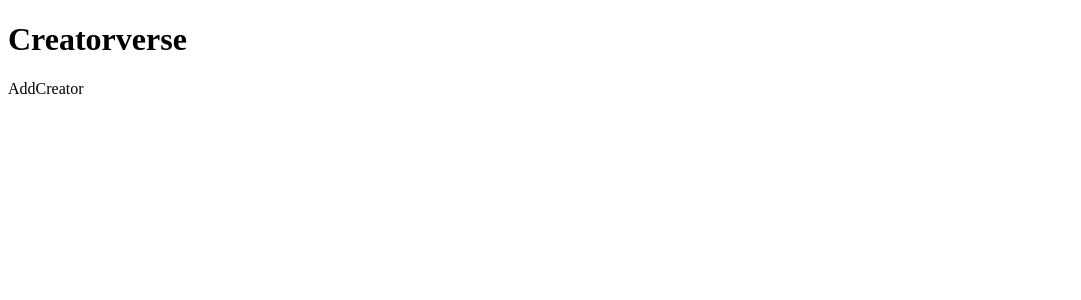
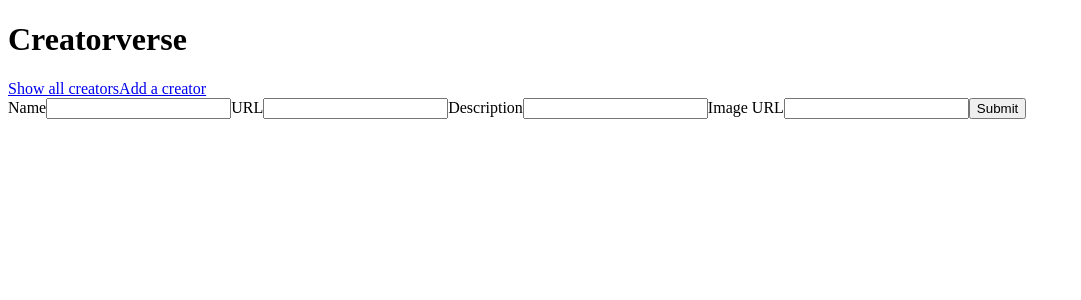
Before and after one commit to mojadem/creatorverse, a React (Vite) app: page /add in a window 1280 px wide. Shown: the top 300 px of the page, without its empty margins (0-1081 px from the left). Built offline with nearby package versions, Linux system fonts and the light colour scheme.

Commit message:
add creator

```diff
--- a/src/components/CreatorCard.jsx
+++ b/src/components/CreatorCard.jsx
@@ -4,7 +4,7 @@ function CreatorCard({ id, name, url, description, imageURL }) {
 	return (
 		<>
 			<div>CreatorCard</div>
-			<Link to={`${id}`}>{id}</Link>
+			<Link to={id}>{id}</Link>
 			<div>{name}</div>
 			<div>{url}</div>
 			<div>{description}</div>
--- a/src/main.jsx
+++ b/src/main.jsx
@@ -1,7 +1,7 @@
 import React from "react";
 import ReactDOM from "react-dom/client";
 import { RouterProvider, createBrowserRouter } from "react-router-dom";
-import AddCreator from "./routes/add-creator";
+import AddCreator, { action as addCreatorAction } from "./routes/add-creator";
 import EditCreator from "./routes/edit-creator";
 import Root from "./routes/root";
 import ShowCreators, {
@@ -24,6 +24,7 @@ const router = createBrowserRouter([
 			{
 				path: "add",
 				element: <AddCreator />,
+				action: addCreatorAction,
 			},
 			{
 				path: ":creatorID",
--- a/src/routes/add-creator.jsx
+++ b/src/routes/add-creator.jsx
@@ -1,3 +1,37 @@
+import { Form } from "react-router-dom";
+import { supabase } from "../client";
+import { redirect } from "react-router-dom";
+
+export async function action({ request }) {
+	const formData = await request.formData();
+	const newCreator = Object.fromEntries(formData);
+	console.log(newCreator);
+
+	await supabase.from("creators").insert(newCreator);
+
+	return redirect("/");
+}
+
 export default function AddCreator() {
-	return <div>AddCreator</div>;
+	return (
+		<Form method="post" id="creator-form">
+			<label>
+				<span>Name</span>
+				<input type="text" name="name" />
+			</label>
+			<label>
+				<span>URL</span>
+				<input type="text" name="url" />
+			</label>
+			<label>
+				<span>Description</span>
+				<input type="text" name="description" />
+			</label>
+			<label>
+				<span>Image URL</span>
+				<input type="text" name="imageURL" />
+			</label>
+			<button type="submit">Submit</button>
+		</Form>
+	);
 }
--- a/src/routes/root.jsx
+++ b/src/routes/root.jsx
@@ -1,9 +1,12 @@
+import { Link } from "react-router-dom";
 import { Outlet } from "react-router-dom";
 
 export default function Root() {
 	return (
 		<>
 			<h1>Creatorverse</h1>
+			<Link to="">Show all creators</Link>
+			<Link to="add">Add a creator</Link>
 			<Outlet />
 		</>
 	);
```
